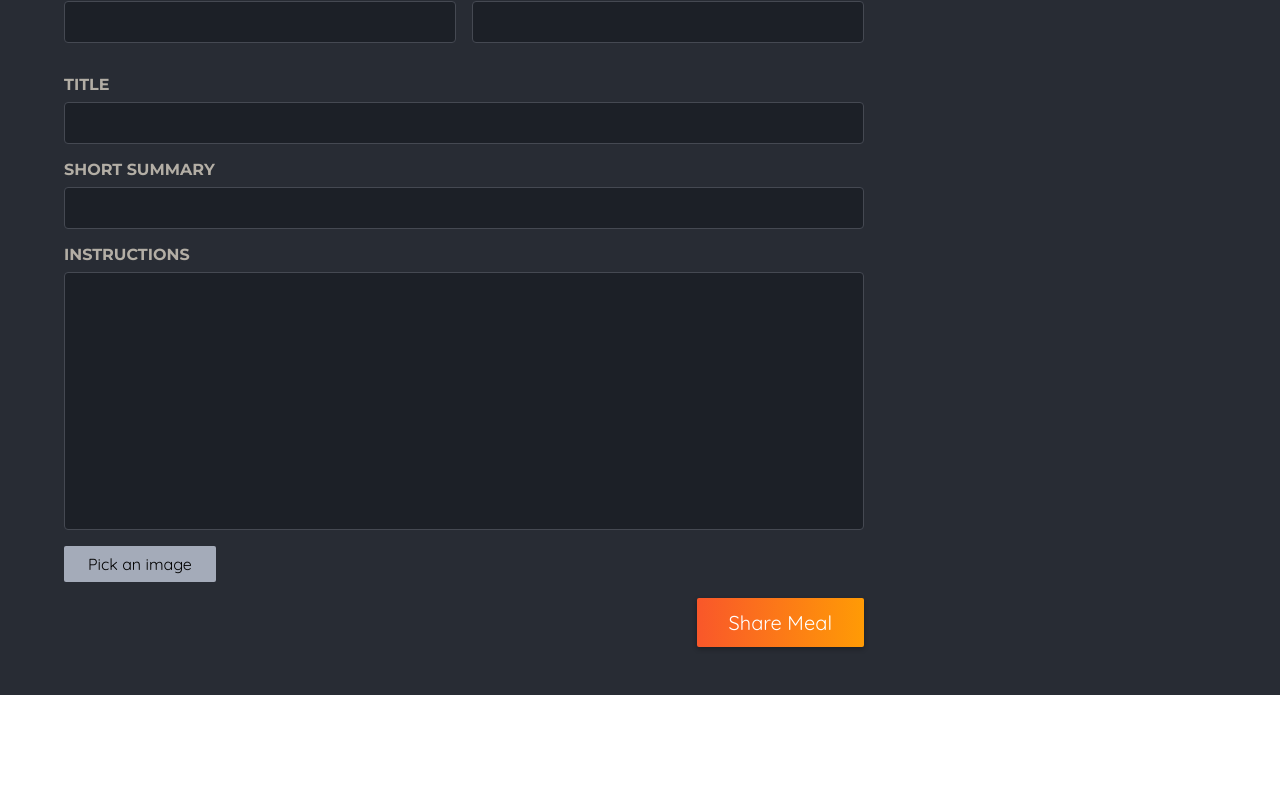
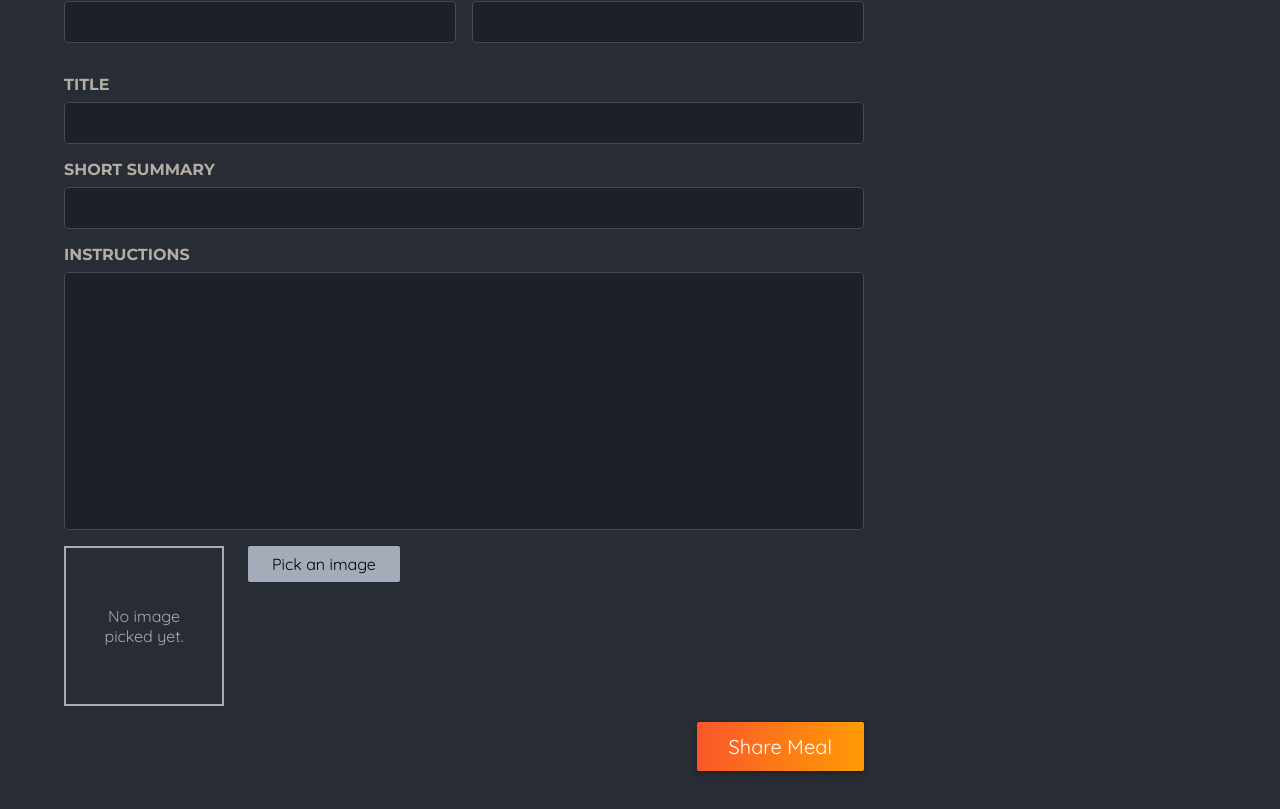
Before and after one commit to Afrag61/foodies, a Next.js app: page /meals/share in a window 1280 px wide. Shown: the part 434-1243 px from the top of the page. Before the commit the page ends 1129 px from the top, so only its background shows below. Built offline with nearby package versions, Linux system fonts and the light colour scheme.

Commit message:
Adding an Image Preview to the Picker

```diff
--- a/components/meals/Image-Picker.jsx
+++ b/components/meals/Image-Picker.jsx
@@ -1,19 +1,50 @@
 "use client";
 
-import { useRef } from "react";
+import { useRef, useState } from "react";
+import Image from "next/image";
+
 import styles from "./image-picker.module.css";
 
 const ImagePicker = ({ label, name }) => {
+  const [pickedImage, setPickedImage] = useState();
+
   const imageInput = useRef();
 
   const handlePickClick = () => {
     imageInput.current.click();
   };
 
+  const handleImageChange = (event) => {
+    const file = event.target.files[0];
+
+    if (!file) {
+      setPickedImage(null);
+      return;
+    }
+
+    const fileReader = new FileReader();
+
+    fileReader.onload = () => {
+      setPickedImage(fileReader.result);
+    };
+
+    fileReader.readAsDataURL(file);
+  };
+
   return (
     <div className={styles.picker}>
       <label htmlFor={name}>{label}</label>
       <div className={styles.controls}>
+        <div className={styles.preview}>
+          {!pickedImage && <p>No image picked yet.</p>}
+          {pickedImage && (
+            <Image
+              src={pickedImage}
+              alt="the image selected by the user"
+              fill
+            />
+          )}
+        </div>
         <input
           ref={imageInput}
           className={styles.input}
@@ -21,6 +52,7 @@ const ImagePicker = ({ label, name }) => {
           id={name}
           accept="image/png, image/jpeg"
           name={name}
+          onChange={handleImageChange}
         />
         <button
           className={styles.button}
```
